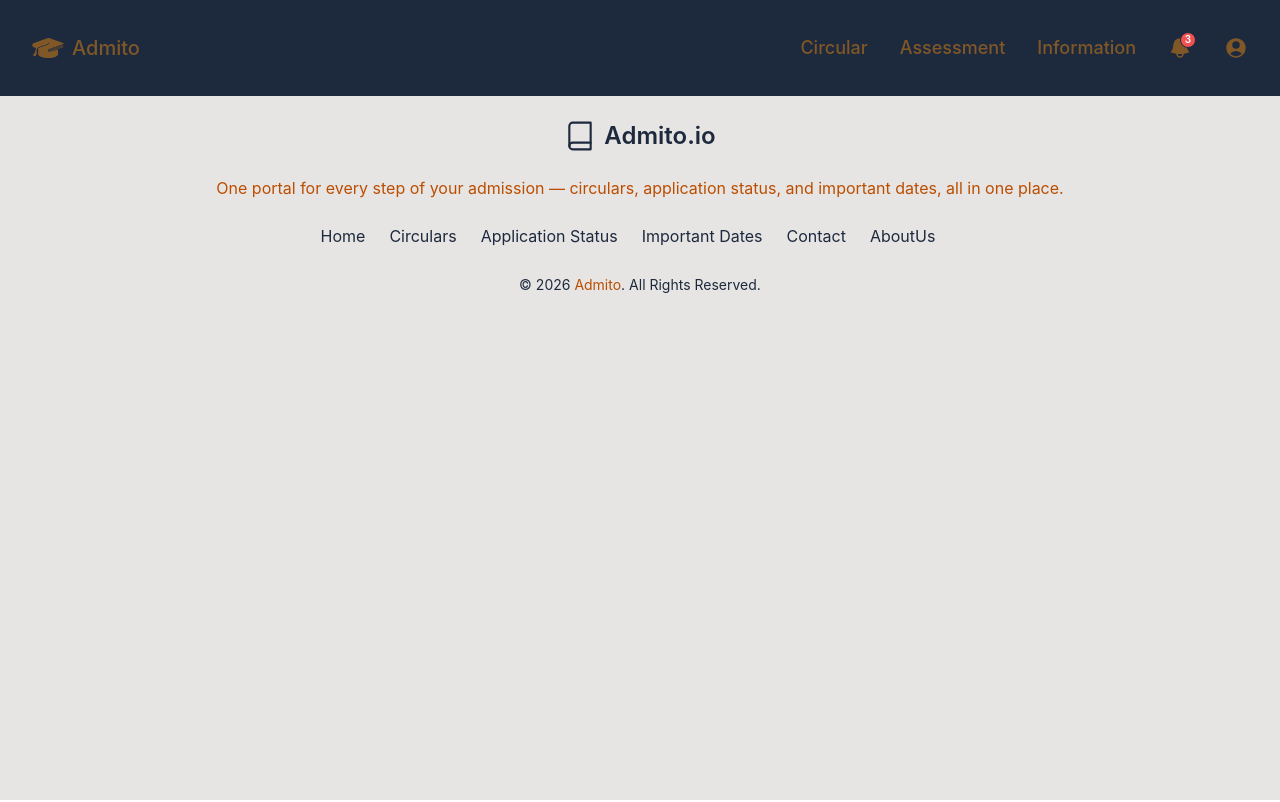
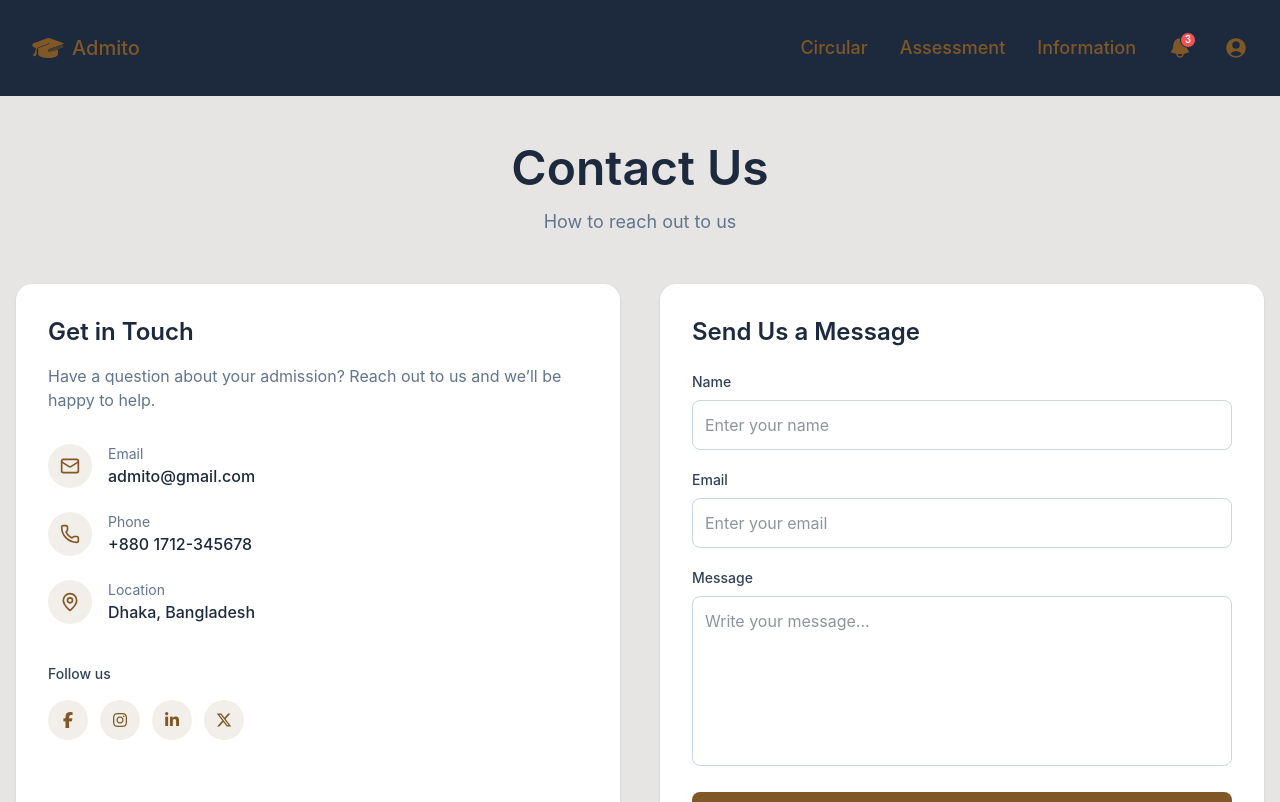
Before and after one commit to khatunajannat/Admito, a React (Vite) app: page /contact in a window 1280 px wide. Shown: the top 802 px of the page. Built offline with nearby package versions, Linux system fonts and the light colour scheme.

Commit message:
Add contact page and footer routing

```diff
--- a/package.json
+++ b/package.json
@@ -10,6 +10,7 @@
     "preview": "vite preview"
   },
   "dependencies": {
+    "@fortawesome/fontawesome-free": "^7.3.1",
     "flowbite-react": "^0.12.17",
     "lucide-react": "^1.41.0",
     "react": "^19.2.8",
--- a/src/App.jsx
+++ b/src/App.jsx
@@ -11,6 +11,7 @@ import Account from "./pages/Account";
 import Footer from "./components/Footer";
 import Login from "./pages/Login";
 import Signup from "./pages/Signup";
+import Contact from "./pages/Contact";
 import AdminPanel from './admin/AdminPanel';
 import ProtectedRoute from "./components/ProtectedRoute";
 
@@ -43,6 +44,7 @@ function App() {
           />
           <Route path="/login" element={<Login />} />
           <Route path="/signup" element={<Signup />} />
+          <Route path="/contact" element={<Contact />} />
           <Route path="/admin" element={<AdminPanel />} />
         </Routes>
 
--- a/src/components/Footer.jsx
+++ b/src/components/Footer.jsx
@@ -1,3 +1,5 @@
+import { Link } from "react-router-dom";
+
 export default function Footer() {
   return (
     <footer className="p-4 bg-navy md:p-8 lg:p-10">
@@ -44,6 +46,7 @@ export default function Footer() {
               Home
             </a>
           </li>
+
           <li>
             <a
               href="/circulars"
@@ -52,6 +55,7 @@ export default function Footer() {
               Circulars
             </a>
           </li>
+
           <li>
             <a
               href="/application-status"
@@ -60,6 +64,7 @@ export default function Footer() {
               Application Status
             </a>
           </li>
+
           <li>
             <a
               href="/important-dates"
@@ -68,22 +73,24 @@ export default function Footer() {
               Important Dates
             </a>
           </li>
+
           <li>
-            <a
-              href="/contact"
+            <Link
+              to="/contact"
               className="mr-4 text-slate-800 hover:text-amber-700 md:mr-6"
             >
               Contact
-            </a>
+            </Link>
           </li>
+
           <li>
-             <a
+            <a
               href="/about-us"
               className="mr-4 text-slate-800 hover:text-amber-700 md:mr-6"
             >
               AboutUs
             </a>
-           </li>
+          </li>
         </ul>
 
         <span className="text-sm text-slate-800 sm:text-center">
--- /dev/null
+++ b/src/pages/Contact.jsx
@@ -0,0 +1,195 @@
+import { Mail, Phone, MapPin } from "lucide-react";
+import "@fortawesome/fontawesome-free/css/all.min.css";
+
+export default function Contact() {
+  return (
+    <section className="min-h-screen bg-stone-200 py-16 px-4">
+      <div className="max-w-screen-xl mx-auto">
+
+        <div className="text-center mb-12">
+          <h1 className="text-4xl font-semibold text-slate-800 md:text-5xl">
+            Contact Us
+          </h1>
+
+          <p className="mt-4 text-slate-500 text-lg">
+            How to reach out to us
+          </p>
+        </div>
+
+        <div className="grid gap-10 lg:grid-cols-2">
+
+          {/* Contact Information */}
+          <div className="bg-white rounded-2xl p-8 shadow-sm">
+            <h2 className="text-2xl font-semibold text-slate-800 mb-4">
+              Get in Touch
+            </h2>
+
+            <p className="text-slate-500 mb-8">
+              Have a question about your admission? Reach out to us and
+              we’ll be happy to help.
+            </p>
+
+            <div className="space-y-6">
+
+              {/* Email */}
+              <div className="flex items-center gap-4">
+                <div className="flex items-center justify-center w-11 h-11 rounded-full bg-[#805827]/10">
+                  <Mail className="w-5 h-5 text-[#805827]" />
+                </div>
+
+                <div>
+                  <p className="text-sm text-slate-500">Email</p>
+                  <p className="font-medium text-slate-800">
+                    admito@gmail.com
+                  </p>
+                </div>
+              </div>
+
+              {/* Phone */}
+              <div className="flex items-center gap-4">
+                <div className="flex items-center justify-center w-11 h-11 rounded-full bg-[#805827]/10">
+                  <Phone className="w-5 h-5 text-[#805827]" />
+                </div>
+
+                <div>
+                  <p className="text-sm text-slate-500">Phone</p>
+                  <p className="font-medium text-slate-800">
+                    +880 1712-345678
+                  </p>
+                </div>
+              </div>
+
+              {/* Location */}
+              <div className="flex items-center gap-4">
+                <div className="flex items-center justify-center w-11 h-11 rounded-full bg-[#805827]/10">
+                  <MapPin className="w-5 h-5 text-[#805827]" />
+                </div>
+
+                <div>
+                  <p className="text-sm text-slate-500">Location</p>
+                  <p className="font-medium text-slate-800">
+                    Dhaka, Bangladesh
+                  </p>
+                </div>
+              </div>
+
+            </div>
+
+            {/* Social Media */}
+            <div className="mt-10">
+              <p className="text-sm font-medium text-slate-700 mb-4">
+                Follow us
+              </p>
+
+              <div className="flex gap-3">
+
+                {/* Facebook */}
+                <a
+                  href="https://www.facebook.com/"
+                  target="_blank"
+                  rel="noopener noreferrer"
+                  className="flex items-center justify-center w-10 h-10 rounded-full bg-[#805827]/10 text-[#805827] hover:bg-[#805827] hover:text-white transition"
+                >
+                  <i className="fa-brands fa-facebook-f"></i>
+                </a>
+
+                {/* Instagram */}
+                <a
+                  href="https://www.instagram.com/"
+                  target="_blank"
+                  rel="noopener noreferrer"
+                  className="flex items-center justify-center w-10 h-10 rounded-full bg-[#805827]/10 text-[#805827] hover:bg-[#805827] hover:text-white transition"
+                >
+                  <i className="fa-brands fa-instagram"></i>
+                </a>
+
+                {/* LinkedIn */}
+                <a
+                  href="https://www.linkedin.com/"
+                  target="_blank"
+                  rel="noopener noreferrer"
+                  className="flex items-center justify-center w-10 h-10 rounded-full bg-[#805827]/10 text-[#805827] hover:bg-[#805827] hover:text-white transition"
+                >
+                  <i className="fa-brands fa-linkedin-in"></i>
+                </a>
+
+                {/* X / Twitter */}
+                <a
+                  href="https://twitter.com/"
+                  target="_blank"
+                  rel="noopener noreferrer"
+                  className="flex items-center justify-center w-10 h-10 rounded-full bg-[#805827]/10 text-[#805827] hover:bg-[#805827] hover:text-white transition"
+                >
+                  <i className="fa-brands fa-x-twitter"></i>
+                </a>
+
+              </div>
+            </div>
+          </div>
+
+          {/* Contact Form */}
+          <div className="bg-white rounded-2xl p-8 shadow-sm">
+            <h2 className="text-2xl font-semibold text-slate-800 mb-6">
+              Send Us a Message
+            </h2>
+
+            <form className="space-y-5">
+
+              {/* Name */}
+              <div>
+                <label className="block mb-2 text-sm font-medium text-slate-700">
+                  Name
+                </label>
+
+                <input
+                  type="text"
+                  name="name"
+                  placeholder="Enter your name"
+                  className="w-full rounded-lg border border-slate-300 bg-white p-3 text-slate-800 outline-none focus:border-[#805827] focus:ring-1 focus:ring-[#805827]"
+                />
+              </div>
+
+              {/* Email */}
+              <div>
+                <label className="block mb-2 text-sm font-medium text-slate-700">
+                  Email
+                </label>
+
+                <input
+                  type="email"
+                  name="email"
+                  placeholder="Enter your email"
+                  className="w-full rounded-lg border border-slate-300 bg-white p-3 text-slate-800 outline-none focus:border-[#805827] focus:ring-1 focus:ring-[#805827]"
+                />
+              </div>
+
+              {/* Message */}
+              <div>
+                <label className="block mb-2 text-sm font-medium text-slate-700">
+                  Message
+                </label>
+
+                <textarea
+                  name="message"
+                  rows="6"
+                  placeholder="Write your message..."
+                  className="w-full rounded-lg border border-slate-300 bg-white p-3 text-slate-800 outline-none resize-none focus:border-[#805827] focus:ring-1 focus:ring-[#805827]"
+                ></textarea>
+              </div>
+
+              {/* Submit */}
+              <button
+                type="submit"
+                className="w-full rounded-lg bg-[#805827] px-5 py-3 font-medium text-white transition hover:bg-[#6b481f]"
+              >
+                Send Message
+              </button>
+
+            </form>
+          </div>
+
+        </div>
+      </div>
+    </section>
+  );
+}
```
Also changed, not shown: 1 other file (tests, documents, lock files or other folders).
